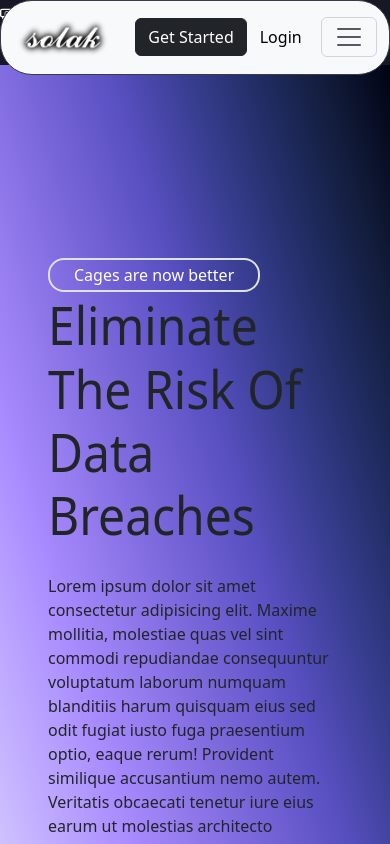
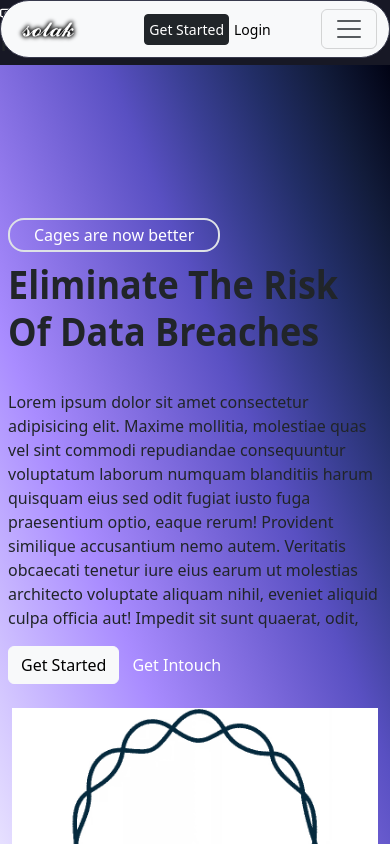
Before and after one commit to Follyb2810/solakgpt, a React (Create React App) app: page / in a window 390 px wide. Shown: the top 844 px of the page. Built offline with nearby package versions, Linux system fonts and the light colour scheme.

Commit message:
adding responsive

```diff
--- a/src/Shared/Navbar.js
+++ b/src/Shared/Navbar.js
@@ -52,24 +52,24 @@ const Navbar = () => {
   return (
     <div style={{backgroundColor:'blue'}}>
         <nav class="navbar navbar-expand-md bg-body-tertiary fixed-top mobileRound">
-            <div class="container  ">
+            <div class="container-fluid flex-nowrap ">
                 {showLogo ?
-                 (<a class="navbar-brand" href="#">
-                    <img src={require('./../asset/images/logo.png')} className='img-fluid' width={"100px"} alt=''/>
+                 (<a class="navbar-brand p-0" href="#">
+                    <img src={require('./../asset/images/logo.png')} className='img-fluid logo'  alt=''/>
                     </a>):
-                    (<a class="navbar-brand d-block d-md-none" href="#">
-                        <img src={require('./../asset/images/logo.png')} className='img-fluid' width={"100px"} alt=''/>
+                    (<a class="navbar-brand d-block d-md-none p-0" href="#">
+                        <img src={require('./../asset/images/logo.png')} className='img-fluid p-0 logo'  alt=''/>
                     </a>)}
 
-                <div className='d-block d-md-none'>
-                    <button class="btn btn-dark">Get Started</button>
-                    <button class="btn btn-light">Login</button>
+                <div className='d-block d-md-none p-0'>
+                    <button class="btn btn-dark btn-sm p-1">Get Started</button>
+                    <button class="btn btn-light btn-sm p-1">Login</button>
                 </div>
                 <button class="navbar-toggler" type="button" data-bs-toggle="collapse" data-bs-target="#navbarNavDropdown" aria-controls="navbarNavDropdown" aria-expanded="false" aria-label="Toggle navigation">
                 <span class="navbar-toggler-icon"></span>
                 </button>
                 <div class="collapse navbar-collapse" id="navbarNavDropdown">
-                     <ul class="navbar-nav mx-auto border border-3 text-center rounded-5 p-2 bg-dark">
+                     <ul class="navbar-nav mx-auto border border-3 text-center rounded-5 p-md-2 p-0  bg-dark">
                     {
                         NavList.map((item, index) =>(
                             <li key={index} className='nav-item text-white px-3 py-3 py-md-0 hover'><Link className='link navItem' to={item.path}>{item.page}</Link></li>
--- a/src/index.css
+++ b/src/index.css
@@ -190,6 +190,10 @@
 .App{
   background-color: var(--grey-90);
 }
+/* !logo */
+.logo{
+  width: 100px;
+}
 /* !hero */
 .hero{
   background-image: linear-gradient(to right top, #ffffff, #e8e2ff, #d3c6ff, #bea9ff, #a98cff, #8f77ea, #7463d6, #5950c2, #3a3f94, #222e67, #121c3b, #010314);
@@ -202,10 +206,11 @@
 }
 /* !animation */
 .hero h1{
-  font-size: 48px;
+  font-size: 56px;
   background-clip: text;
   background-color: inherit;
   overflow: hidden;
+  font-weight: bolder;
     /* display: inline-block; */
     /* margin: 0 0.5rem; */
     animation: bounce;
@@ -250,7 +255,22 @@
 .navItem:hover{
 color: var(--text-highlight-hover);
 }
+@media (max-width:1200px) {
+
+}
+@media (max-width:992px) {
+  .hero h1{
+    font-size: 48px;
+  }
+  .logo{
+    width: 100px;
+  }
+
+}
 @media (max-width: 768px) {
+  .logo{
+    width: 80px;
+  }
   .navbar-collapse {
     position: fixed;
     top: 54px;
@@ -294,3 +314,20 @@ color: var(--text-highlight-hover);
     border: 1px solid var(--grey-70);
   }
 }
+
+@media (max-width:575px) {
+  .hero h1{
+    font-size: 36px;
+  }
+  .logo{
+    width: 70px;
+  }
+
+}
+@media (max-width:320px) {
+
+  .logo{
+    width: 50px;
+  }
+
+}
--- a/src/pages/Home/Api.js
+++ b/src/pages/Home/Api.js
@@ -4,9 +4,10 @@ const Api = () => {
   return (
     <section>
          <div className="container">
-            <div className="row api p-5 align-items-center justify-content-between">
+            <div className="row api p-1 p-md-4 align-items-center justify-content-between">
                  <div className="col-12 col-md-5 text-white">
-                 <span className='border border-2 rounded-4 px-4 py-1 bg-light'> <a href='#' className='link text-dark animate__animated animate__shakeX'>Cages are now better</a></span>
+                 <span className='border border-2 rounded-4 px-md-4 px-1 py-1'> <a href='#' className='link '>Cages are now better</a></span>
+                 {/* <span className='border border-2 rounded-4 px-1 px-md-4 py-1 bg-light'> <a href='#' className='link text-dark animate__animated animate__shakeX'>Cages are now better</a></span> */}
                  <h1 className='mt-4 fs-1'>Your existing data flows, but encrypted.</h1>
                  <p>Evervault is a flexible, plug-and-play encryption and data security API that doesn’t interfere with the ways you already use your data.</p>
                  </div>
--- a/src/pages/Home/Banner.js
+++ b/src/pages/Home/Banner.js
@@ -18,7 +18,7 @@ const Banner = () => {
                 <div className='row justify-content-between'>
                      {
                       bannerData.map((banner, index)=>(
-                        <div className='col-12 col-md-5 rounded-5 p-4 border' key={index}>
+                        <div className='col-12 col-md-5 rounded-5 p-4 border mt-4 mt-md-0' key={index}>
                           <p>{banner.p}</p>
                         </div>
                       ))
--- a/src/pages/Home/Client.js
+++ b/src/pages/Home/Client.js
@@ -58,7 +58,7 @@ const Client = () => {
           <div className='row'>
            {
                Clients.map((image,index)=>(
-                <div className='col-4 col-md-3 p-4' key={index}>
+                <div className='col-6 col-md-4 col-lg-3 p-4' key={index}>
                      <img src={image.img} alt={image.img} style={{width:'100px'}}/>
 
                 </div>
--- a/src/pages/Home/Hero.js
+++ b/src/pages/Home/Hero.js
@@ -7,8 +7,8 @@ const Hero = () => {
     <section className='hero rounded-bottom-5'>
         <div className='container'>
               <div className='row align-items-center' style={{padding:'150px 0 50px',overflow:'hidden'}}>
-                  <div className='col-12 col-md-6 p-5' style={{overflow:'hidden'}}>
-                    <span className='border border-2 rounded-4 px-4 py-1'> <a href='#' className='link animate__animated animate__shakeX'>Cages are now better</a></span>
+                  <div className='col-12 col-md-6 p-2 p-md-5' style={{overflow:'hidden'}}>
+                    <span className='border border-2 rounded-4 px-4 py-1'> <a href='#' className='link '>Cages are now better</a></span>
                     <h1 className='mt-5'>Eliminate The Risk Of Data Breaches</h1>
                     {/* <h1 class="animate__animated animate__bounce">An animated element</h1> */}
                     <p>Lorem ipsum dolor sit amet consectetur adipisicing elit. Maxime mollitia,
--- a/src/pages/Home/Home.js
+++ b/src/pages/Home/Home.js
@@ -10,7 +10,7 @@ const Home = () => {
         <div className='row text-white align-items-center'>
            {
             Homes.map((home,index)=>(
-              <div className='col-12 col-md-6 py-5' key={index}>
+              <div className='col-12 col-md-6 py-5 ' key={index}>
                   <h2>{home.h1}</h2>
                   <p>{home.p}</p>
                   <img src={home.img} alt={home.img} className='img-fluid'/>
```
